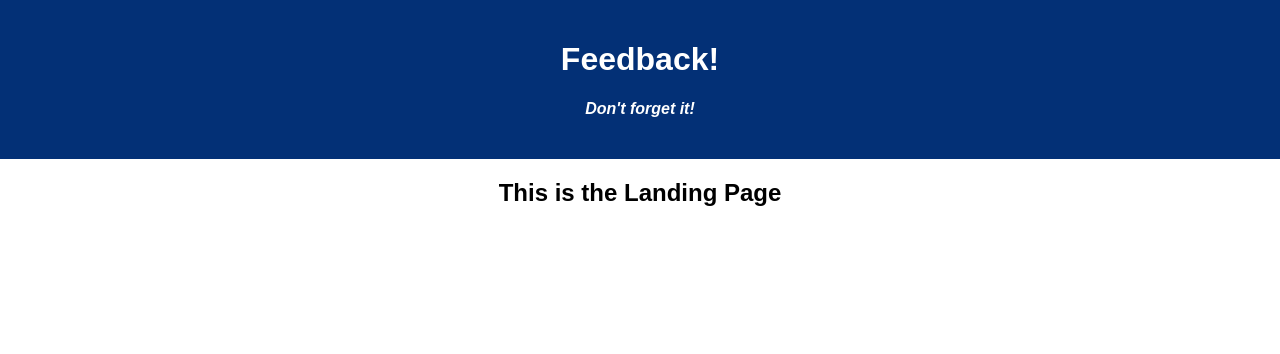
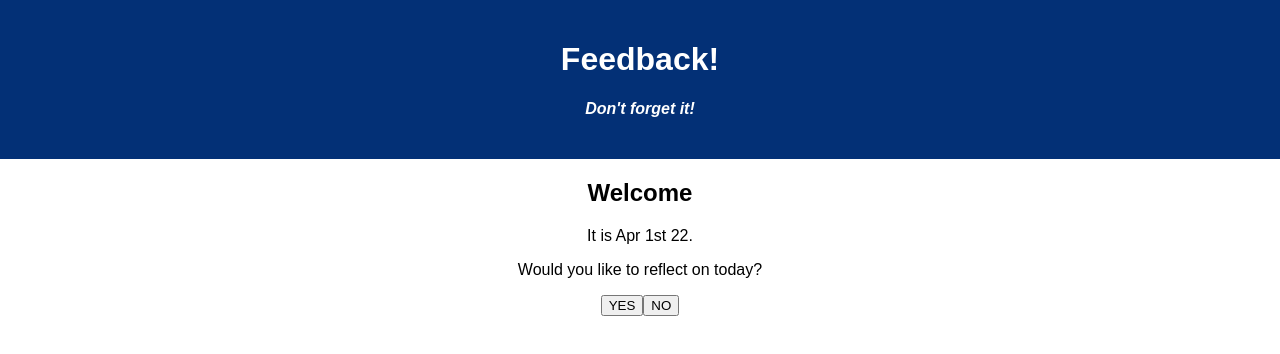
Before and after one commit to atshepard/weekend-redux-feedback, a React (Create React App) app: page /understanding in a window 1280 px wide. Shown: the top 354 px of the page. Built offline with nearby package versions, Linux system fonts and the light colour scheme.

Commit message:
adds functional landing page

```diff
--- a/package.json
+++ b/package.json
@@ -17,7 +17,8 @@
     "react-router-dom": "^5.3.0",
     "react-scripts": "^5.0.0",
     "redux": "^4.1.2",
-    "redux-logger": "^3.0.6"
+    "redux-logger": "^3.0.6",
+    "sweetalert": "^2.1.2"
   },
   "devDependencies": {
     "nodemon": "^1.18.5"
--- a/src/components/App/App.jsx
+++ b/src/components/App/App.jsx
@@ -11,13 +11,29 @@ import Support from '../Support/Support'
 import Comments from '../Comments/Comments'
 import Review from '../Review/Review'
 
+import {useDispatch} from 'react-redux';
+import {useHistory} from 'react-router-dom';
+
 import {HashRouter as Router, Route} from 'react-router-dom';
 
 function App() {
+  const dispatch = useDispatch();
+
 
   useEffect(() => {
     //getRoute
   },[])
+
+// const handleClick = (nextPage, type, payload) => {
+
+//     if (type) {
+//         dispatch({type: type, payload: payload});
+//         history.push(`/${nextPage}`);
+//     } else {
+//         history.push(`/${nextPage}`);
+//     }
+
+// }
 
   return (
     <Router>
--- a/src/components/Landing/LandingPage.jsx
+++ b/src/components/Landing/LandingPage.jsx
@@ -1,7 +1,36 @@
+import swal from 'sweetalert';
+import moment from 'moment';
+import {useHistory} from 'react-router-dom';
+
 function LandingPage () {
 // shows current moment, asks if you would like to do a reflection. If yes, push to Feelings.
+    const history = useHistory();
+
+    const handleNo = () => {
+        swal(`That's fine. Come back when you're ready.`)
+    }
+
+    const handleClick = (nextPage) => {
+        history.push(`/${nextPage}`);
+}
+
+    const time = moment().format("MMM Do YY")
+
     return(<>
-    <h2>This is the Landing Page</h2>
+
+    <div>
+
+    <h2>Welcome</h2>
+
+    <p>It is {time}.</p>
+
+    <p>Would you like to reflect on today?</p>
+
+    <button onClick={(event) => {handleClick('feeling')}}>YES</button>
+    <button onClick={handleNo}>NO</button>
+
+    </div>
+
     </>)
 }
 
```
Also changed, not shown: src/components/handleClick.jsx (+0 -11 lines), 1 other file (tests, documents, lock files or other folders).
